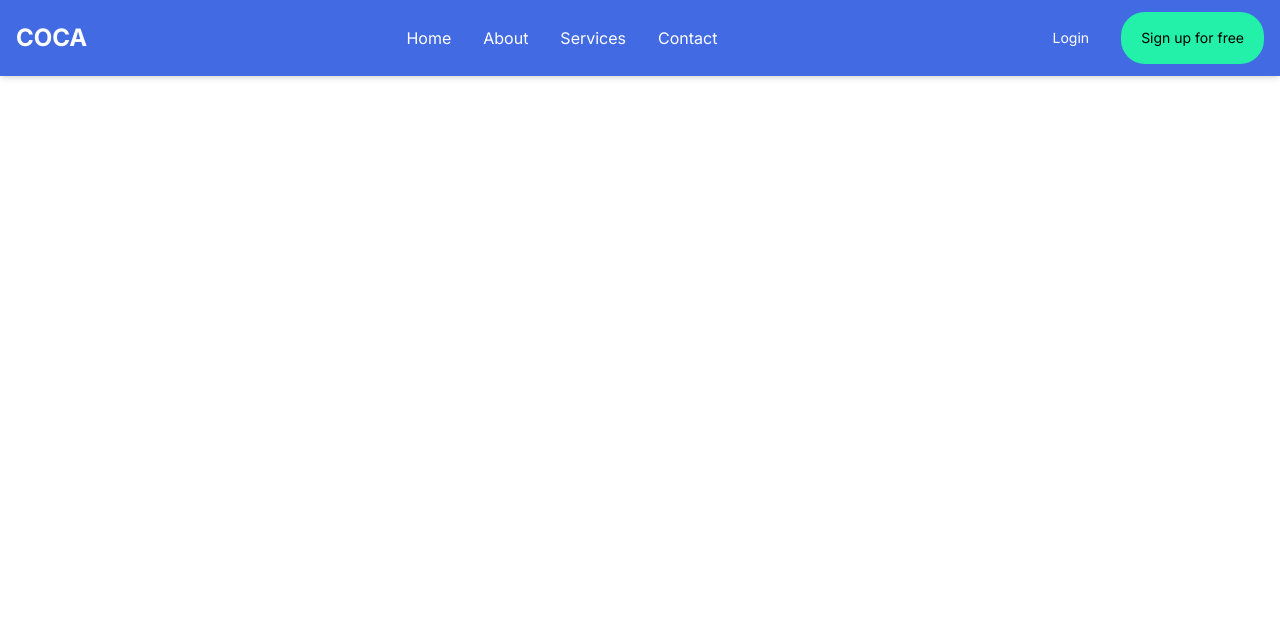
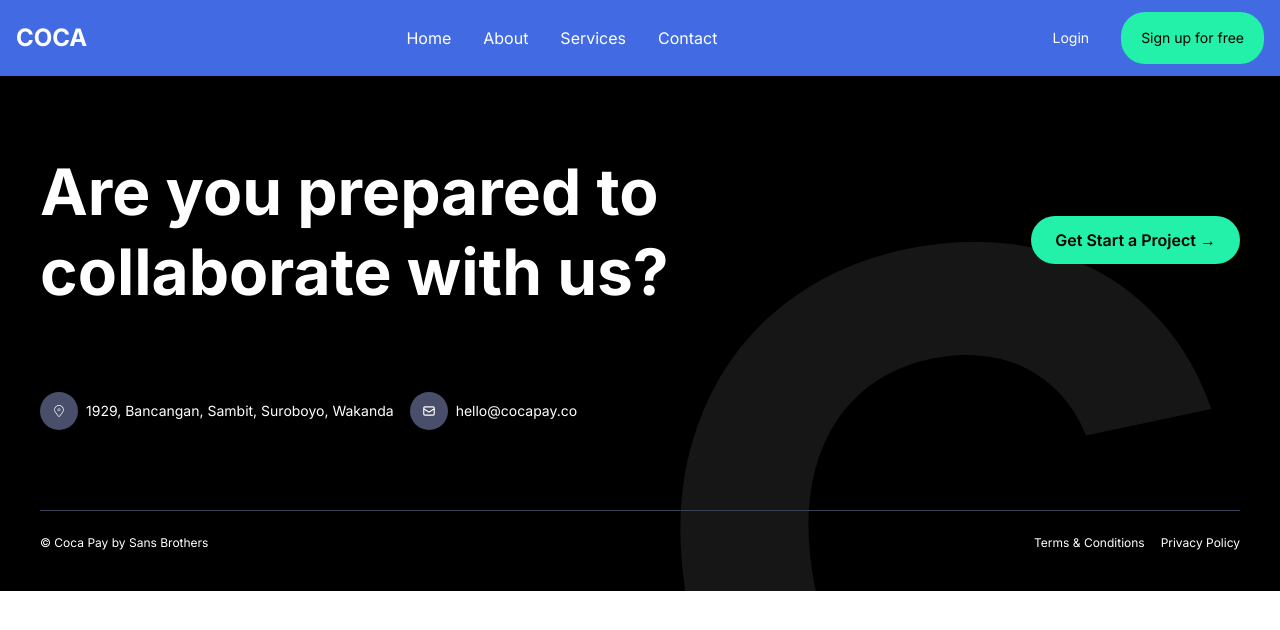
Before and after one commit to tahmidhasantanoy/solutya_it_job_task, a Next.js app: page / in a window 1280 px wide. Shown: the top 630 px of the page. Built offline with nearby package versions, Linux system fonts and the light colour scheme.

Commit message:
Footer design almost complete

```diff
--- a/package.json
+++ b/package.json
@@ -8,7 +8,6 @@
     "start": "next start",
     "lint": "next lint"
   },
-
   "dependencies": {
     "@reduxjs/toolkit": "^2.4.0",
     "axios": "^1.7.8",
@@ -17,6 +16,7 @@
     "react": "^18",
     "react-dom": "^18",
     "react-hook-form": "^7.53.2",
+    "react-icons": "^5.5.0",
     "react-redux": "^9.1.2"
   },
   "devDependencies": {
--- /dev/null
+++ b/src/app/components/shared/Footer.jsx
@@ -0,0 +1,53 @@
+import React from "react";
+import { CiLocationOn } from "react-icons/ci";
+import { HiOutlineMail } from "react-icons/hi";
+
+const Footer = () => {
+  return (
+    <footer className="relative bg-black text-white overflow-hidden">
+      {/* Big C background */}
+      <div className="absolute top-[95%] left-3/4 transform -translate-x-1/2 -translate-y-1/2 -rotate-12 text-[850px] font-bold text-gray-300 opacity-10 pointer-events-none select-none z-0">
+        C
+      </div>
+
+      {/* Main footer content */}
+      <div className="relative z-10 p-10">
+        <div className="max-w-7xl mx-auto flex flex-col md:flex-row justify-between items-center mt-20">
+          <div className="max-w-4xl">
+            <h2 className="text-[64px] font-bold mb-4 leading-tight">
+              Are you prepared to collaborate with us?
+            </h2>
+          </div>
+          <button className="bg-[#23F0A9] hover:bg-green-600 text-black font-semibold py-3 px-6 rounded-full mt-6 md:mt-0">
+            Get Start a Project →
+          </button>
+        </div>
+
+        <div className="flex flex-col md:flex-row gap-4 text-sm mt-16 mb-20 mx-auto max-w-7xl">
+          <div className="flex items-center gap-2">
+            <span className="bg-[#494E6B] p-3 rounded-full">
+              <CiLocationOn />
+            </span>
+            1929, Bancangan, Sambit, Suroboyo, Wakanda
+          </div>
+          <div className="flex items-center text-white gap-2">
+            <span className="bg-[#494E6B] p-3 rounded-full">
+              <HiOutlineMail />
+            </span>
+            hello@cocapay.co
+          </div>
+        </div>
+
+        <div className="border-t border-gray-700 mt-8 pt-6 flex flex-col md:flex-row justify-between text-xs max-w-7xl mx-auto">
+          <p>© Coca Pay by Sans Brothers</p>
+          <div className="flex gap-4">
+            <p>Terms & Conditions</p>
+            <p>Privacy Policy</p>
+          </div>
+        </div>
+      </div>
+    </footer>
+  );
+};
+
+export default Footer;
--- a/src/app/layout.js
+++ b/src/app/layout.js
@@ -2,6 +2,7 @@ import { Inter } from "next/font/google";
 import "./globals.css";
 import Providers from "@/lib/Providers/Provider";
 import Navbar from "./components/shared/NavBar";
+import Footer from "./components/shared/Footer";
 
 const inter = Inter({ subsets: ["latin"] });
 
@@ -17,6 +18,7 @@ export default function RootLayout({ children }) {
         <body className={inter.className}>
           <Navbar />
           {children}
+          <Footer />
         </body>
       </html>
     </Providers>
```
Also changed, not shown: 1 other file (tests, documents, lock files or other folders).
